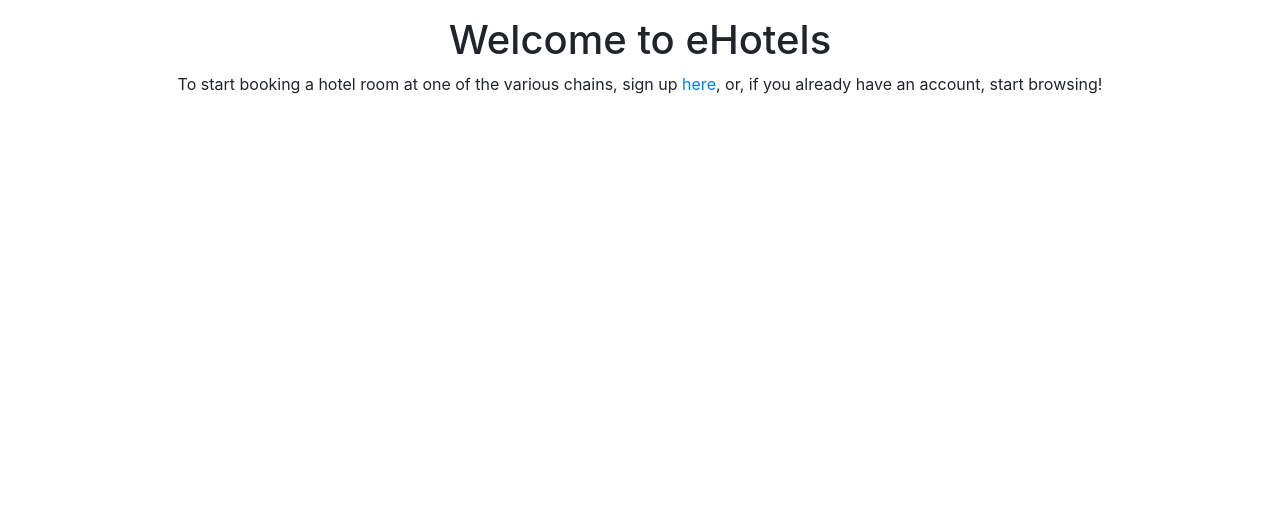
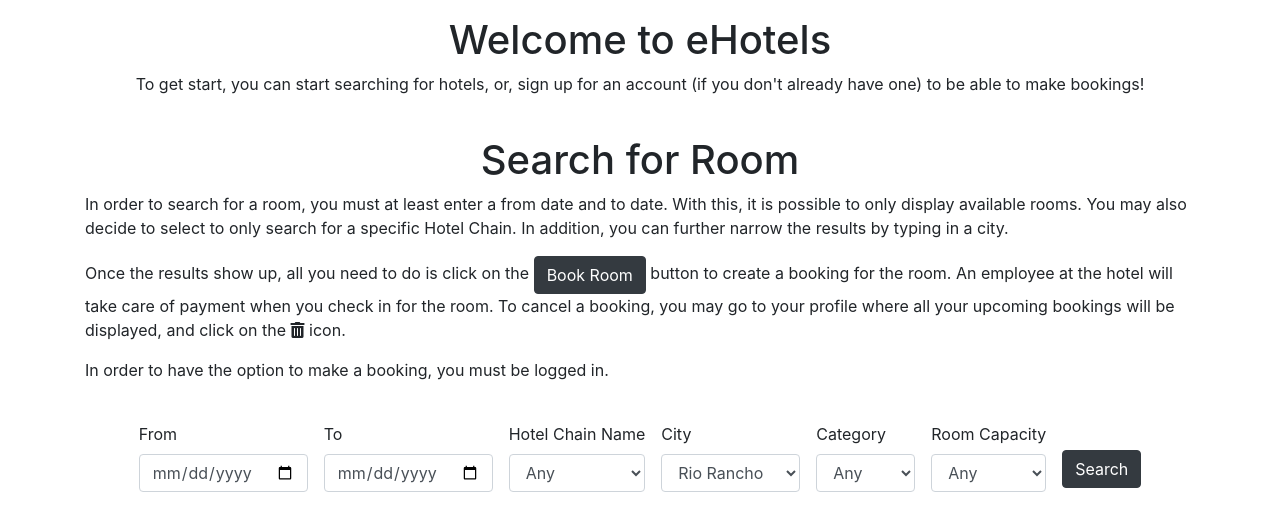
Before and after one commit to AustinTamb/eHotels, a Flask app: page / in a window 1280 px wide. Shown: the part 56-587 px from the top of the page. Run offline with Flask 2, Linux system fonts and the light colour scheme; a user stored in the database is signed in; some libraries are stand-ins or nearby versions.

Commit message:
Last minute fixes and improvements

```diff
--- a/app/forms.py
+++ b/app/forms.py
@@ -221,13 +221,14 @@
 class SearchRoomForm(FlaskForm):
     from_date = DateField("From", validators=[DataRequired()])
     to_date = DateField("To", validators=[DataRequired()])
-    city_opt = db.session.execute("SELECT Addr.city FROM Hotel, Addr WHERE Hotel.address = Addr.id").fetchall()
-    cities = set()
-    cities.add(("Any", "Any"))
-    for c in city_opt:
-        cities.add((c[0], c[0]))
-    del city_opt
-    city = SelectField("City", choices=cities, validators=[])
+    address = db.session.query(Addr, Hotel).filter(Addr.id == Hotel.address).distinct(Addr.city)
+    cities = [("Any", "Any")]
+    for e in address.all():
+        cities.append((e[0].city, e[0].city))
+    cities.sort()
+    del address
+
+    city = SelectField("City", choices=cities, validators=[DataRequired()], default=("Any", "Any"))
 
     chains = Chain.query.all()
     chain_names = [('0', "Any")]
--- a/app/routes.py
+++ b/app/routes.py
@@ -5,17 +5,19 @@
 from app.models import *
 from werkzeug.urls import url_parse
 import datetime
-import time
 
 @app.route("/")
 @app.route("/index")
 def index():
-    user = {"username":"test"}
+    if current_user.is_authenticated:
+        form = SearchRoomForm()
+    else:
+        form = RegistrationForm()
     return render_template(
-        "index.html",
-        title = "Home"
-    )
-
+            "index.html",
+            title = "Home",
+            form = form
+        )
 
 @app.route('/login', methods=['GET', 'POST'])
 def login():
@@ -96,8 +98,9 @@
 
     if booking_slots is None:
         booking_slots = {}
-
-
+    else:
+        booking_slots = [get_booking_info(b) for b in booking_slots]
+        print(booking_slots)
     return render_template(
         'user.html',
         user = user,
@@ -134,7 +137,8 @@
             form.f_name.data = user.first_name
             form.m_name.data = user.middle_name
             form.l_name.data = user.last_name
-            form.email.data = user.email,
+            form.email.data = str(user.email),
+            form.email.data = form.email.data[0]
             form.sin.data = user.sin
 
             # Address
@@ -447,7 +451,10 @@
 @app.route("/delete_hotel/<hotel_id>")
 @login_required
 def delete_hotel(hotel_id):
-    db.session.delete(Hotel.query.get(hotel_id))
+    hotel = Hotel.query.get(hotel_id)
+    chain = Chain.query.get(hotel.owned_by)
+    chain.hotels_owned -= 1
+    db.session.delete(hotel)
     db.session.commit()
     return redirect(url_for("view_chains"))
 
@@ -481,6 +488,18 @@
         return redirect(url_for('view_rooms'))
     return render_template('add_type/room.html', title='Add Room', form=form)
 
+def get_booking_info(booking):
+    room = Room.query.get(booking.room)
+    booking.room_info = get_room_info(room)
+    return booking
+
+def get_room_info(room):
+    hotel = Hotel.query.get(room.hotel_id)
+    chain = Chain.query.get(hotel.owned_by)
+    room.room_addr = str(Addr.query.get(hotel.address))
+    room.chain_info = chain
+    return room
+
 @app.route("/view_rooms")
 @login_required
 def view_rooms():
@@ -490,46 +509,63 @@
 @app.route("/delete_room/<room_id>")
 @login_required
 def delete_room(room_id):
-    db.session.delete(Room.query.get(room_id))
+    room = Room.query.get(room_id)
+    hotel = Hotel.query.get(room.hotel_id)
+    hotel.rooms_amt -= 1
+    db.session.delete(room)
     db.session.commit()
     return redirect(url_for('view_rooms'))
 
 @app.route("/browse_rooms", methods=["GET", "POST"])
-@login_required
 def browse_rooms():
     form = SearchRoomForm()
     if form.validate_on_submit():
-        # Get dates
-        # Get all rooms not booked between date range
-        q = db.session.query(Room, Addr, Chain, Hotel)
+        filter_applied = False
+        q = db.session.query(Room, Hotel, Chain, Addr)
 
         city = str(form.city.data)
         if city != "Any":
-            q = q.filter(Hotel.id == Room.hotel_id, Hotel.address == Addr.id).filter(Addr.city == city)
+            q = q.filter(
+                Hotel.id == Room.hotel_id,
+                Hotel.address == Addr.id,
+                Addr.city == city
+            )
+            filter_applied = True
 
         hotel_chain = int(form.chain.data)
         if hotel_chain != 0:
-            q = q.filter(Hotel.owned_by == hotel_chain)
+            q = q.filter(
+                Room.hotel_id == Hotel.id,
+                Hotel.owned_by == hotel_chain
+            )
+            filter_applied = True
 
         rating = int(form.rating.data)
         if rating != 0:
             q = q.filter(Hotel.rating == rating)
+            filter_applied = True
 
         capacity = int(form.capacity.data)
         if capacity != 0:
             q = q.filter(Room.capacity == capacity)
+            filter_applied = True
 
-        # Get the rooms object
-        rooms = set([r[0] for r in q.all()])
+        if filter_applied:
+            rooms = set([r[0] for r in q.all()])
+        else:
+            rooms = set(Room.query.all())
+
         if BookingSlot.query.all() != []:
             c = db.session.query(Room, BookingSlot)\
             .filter(Room.id == BookingSlot.room)\
             .filter(BookingSlot.date.between(form.from_date.data, form.to_date.data))
             c = set([r[0] for r in c.all()])
             # Remove already booked rooms
-            rooms = rooms - c
+            rooms -= c
+            del c
 
-        return render_template("browse_rooms.html", form=form, result = rooms)
+        rooms = [get_room_info(r) for r in rooms]
+        return render_template("browse_rooms.html", form=form, result = set(rooms))
     return render_template("browse_rooms.html", form=form)
 
 
@@ -609,17 +645,21 @@
         if form.booking_id.data:
             booking = Booking.query.get(form.booking_id.data)
             if booking:
-                return render_template("browse_bookings.html", form=form, c_date = datetime.date.today(), booking = [booking])
+                return render_template("browse_bookings.html", form=form, c_date = datetime.date.today(), booking = [get_booking_info(booking)])
 
         q = db.session.query(Booking, Room, Hotel, Addr)
+
+        filter_applied = False
 
         from_date = form.from_date.data
         if from_date:
             q = q.filter(Booking.from_date == from_date)
+            filter_applied = True
 
         room_id = form.room.data
         if room_id:
             q = q.filter(Booking.room == room_id)
+            filter_applied = True
 
         hotel_id = form.hotel.data
         if hotel_id:
@@ -629,6 +669,7 @@
                 Room.hotel_id == hotel_id,
                 Booking.room == Room.id
             )
+            filter_applied = True
 
         city = form.city.data
         if city != "Any":
@@ -638,9 +679,14 @@
                 Addr.id == Hotel.address,
                 Addr.city == city
             )
+            filter_applied = True
 
-        bookings = set([b[0] for b in q.all()])
+        if filter_applied:
+            bookings = [b[0] for b in q.all()]
+        else:
+            bookings = Booking.query.all()
 
+        bookings = [get_booking_info(b) for b in bookings]
         return render_template("browse_bookings.html", form=form, c_date = datetime.date.today(), booking = bookings)
     return render_template("browse_bookings.html", form=form)
 
--- a/app/templates/index.html
+++ b/app/templates/index.html
@@ -3,9 +3,17 @@
 {% block content %}
     <div class="container text-center">
         <h1>Welcome to eHotels</h1>
-        <p>To start booking a hotel room at one of the various chains,
-            sign up <a href="{{ url_for('register') }}">here</a>, or, if you already
-            have an account, start browsing!
+        <p>To get start, you can start searching for hotels, or, sign up for an account (if you don't already have one) to be able to make bookings!
         </p>
+        <br>
     </div>
+    {% if current_user %}
+        {% if current_user.is_authenticated %}
+            {% include "view_type/search_room.html" %}
+        {% else %}
+            {% include "view_type/register.html" %}
+        {% endif %}
+    {% else %}
+        {% include "view_type/register.html" %}
+    {% endif %}
 {% endblock %}
--- /dev/null
+++ b/app/templates/view_type/search_room.html
@@ -0,0 +1,70 @@
+{% block content %}
+    <div class="container">
+        <h1 class="text-center">Search for Room</h1>
+        <p>In order to search for a room, you must at least enter a from date and to date. With this, it is possible to only display available rooms. You may also decide to select to only search for a specific Hotel Chain. In addition, you can further narrow the results by typing in a city.</p>
+        <p>Once the results show up, all you need to do is click on the <button class="btn btn-dark">Book Room</button> button to create a booking for the room. An employee at the hotel will take care of payment when you check in for the room. To cancel a booking, you may go to your profile where all your upcoming bookings will be displayed, and click on the <span class='fa fa-trash-alt'></span> icon.</a></p>
+        <p>In order to have the option to make a booking, you must be logged in.</p>
+        <br>
+        <div class="d-flex justify-content-center">
+        <form action="{{ url_for('browse_rooms') }}" method="POST">
+            {{ form.hidden_tag() }}
+            <div class="d-flex align-items-center">
+                <p>
+                    {{ form.from_date.label }}<br>
+                    {{ form.from_date(size=2, class="form-control", type="date") }}<br>
+                    {% for error in form.from_date.errors %}
+                    <span style="color: red;">[{{ error }}]</span>
+                    {% endfor %}
+                </p>
+                <p class="px-3">
+                    {{ form.to_date.label }}<br>
+                    {{ form.to_date(size=2, class="form-control", type="date") }}<br>
+                    {% for error in form.to_date.errors %}
+                    <span style="color: red;">[{{ error }}]</span>
+                    {% endfor %}
+                </p>
+                <p>
+                    {{ form.chain.label }}<br>
+                    {{ form.chain(class="form-control") }}<br>
+                    {% for error in form.chain.errors %}
+                    <span style="color: red;">[{{ error }}]</span>
+                    {% endfor %}
+                </p>
+                <p class="px-3">
+                    {{ form.city.label }}<br>
+                    {{ form.city(class="form-control") }}<br>
+                    {% for error in form.city.errors %}
+                    <span style="color: red;">[{{ error }}]</span>
+                    {% endfor %}
+                </p>
+                <p>
+                    {{ form.rating.label }}<br>
+                    {{ form.rating(class="form-control") }}<br>
+                    {% for error in form.rating.errors %}
+                    <span style="color: red;">[{{ error }}]</span>
+                    {% endfor %}
+                </p>
+                <p class="px-3">
+                    {{ form.capacity.label }}<br>
+                    {{ form.capacity(class="form-control") }}<br>
+                    {% for error in form.capacity.errors %}
+                    <span style="color: red;">[{{ error }}]</span>
+                    {% endfor %}
+                </p>
+                <p class="py-1">
+                    {{ form.submit(class="btn btn-dark") }}
+                </p>
+
+            </div>
+        </form>
+    </div>
+    </div>
+    <div class="container">
+        {% if result %}
+            <p>{{result|length}} Result(s) found</p>
+            {% for room in result %}
+                {% include "view_type/room.html" %}
+            {% endfor %}
+        {% endif %}
+    </div>
+{% endblock %}
--- a/config.py
+++ b/config.py
@@ -10,6 +10,6 @@
         os.path.join(basedir, 'app.db')
     )
     SQLALCHEMY_TRACK_MODIFICATIONS = False
-    SQLALCHEMY_ECHO = True
+    SQLALCHEMY_ECHO = False
     UPLOAD_FOLDER = os.path.join(basedir, 'uploads')
     ALLOWED_EXTENSIONS = ['jpg', 'png', 'gif', 'jpeg']
```
Also changed, not shown: app/templates/browse_rooms.html (+1 -66 lines), app/templates/register.html (+1 -27 lines), app/templates/view_type/booking.html (+9 -1 lines), app/templates/view_type/register.html (added, +28 -0 lines), app/templates/view_type/room.html (+23 -3 lines), app.db.
